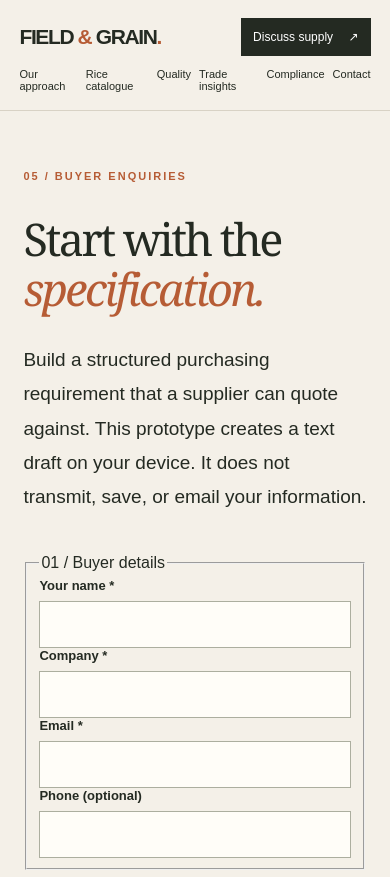
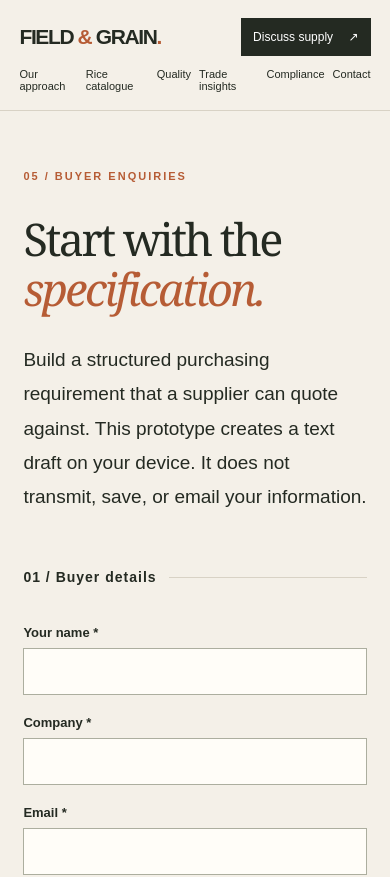
Before and after one commit to SQB-KHN/reimagined-journey, a Next.js app in the folder website/: page /contact in a window 390 px wide. Shown: the top 877 px of the page. Built offline with nearby package versions, Linux system fonts and the light colour scheme.

Commit message:
Style accessible buyer enquiry and generated draft

```diff
--- a/website/src/app/globals.css
+++ b/website/src/app/globals.css
@@ -61,3 +61,6 @@
 .enquiry-panel .solid-link{margin-top:12px}
 @media(max-width:900px){.catalogue-grid{grid-template-columns:1fr 1fr}.detail-columns{grid-template-columns:1fr;gap:40px}}
 @media(max-width:600px){.catalogue-grid{grid-template-columns:1fr}.catalogue-art{height:190px}.spec-table th,.spec-table td{font-size:12px}}
+
+/* Structured buyer enquiry */
+.enquiry-form{max-width:970px;gap:25px}.enquiry-form fieldset{margin:0;padding:25px 0;border:0;border-top:1px solid var(--line);min-width:0;display:grid;gap:20px}.enquiry-form legend{font-weight:700;font-size:14px;letter-spacing:1px;padding:15px 12px 15px 0}.form-two{display:grid;grid-template-columns:repeat(2,minmax(0,1fr));gap:20px}.enquiry-form select{font:inherit;background:#fffdf8;border:1px solid #acae9f;padding:15px;color:var(--ink);min-width:0;width:100%}.enquiry-form input,.enquiry-form textarea{min-width:0;width:100%}.draft-section{margin-top:60px;background:#e5e8dc;padding:30px;max-width:970px}.draft-section h2{font:normal 36px Georgia,serif}.draft-section textarea{width:100%;padding:20px;background:#fffdf8;color:var(--ink);border:1px solid #a4ae9c;font:13px/1.6 monospace}.draft-section button{background:var(--ink);color:white;padding:16px 20px;border:0;cursor:pointer;margin-top:16px}.draft-section p{line-height:1.6}@media(max-width:600px){.form-two{grid-template-columns:1fr}.draft-section{padding:18px}}
```
